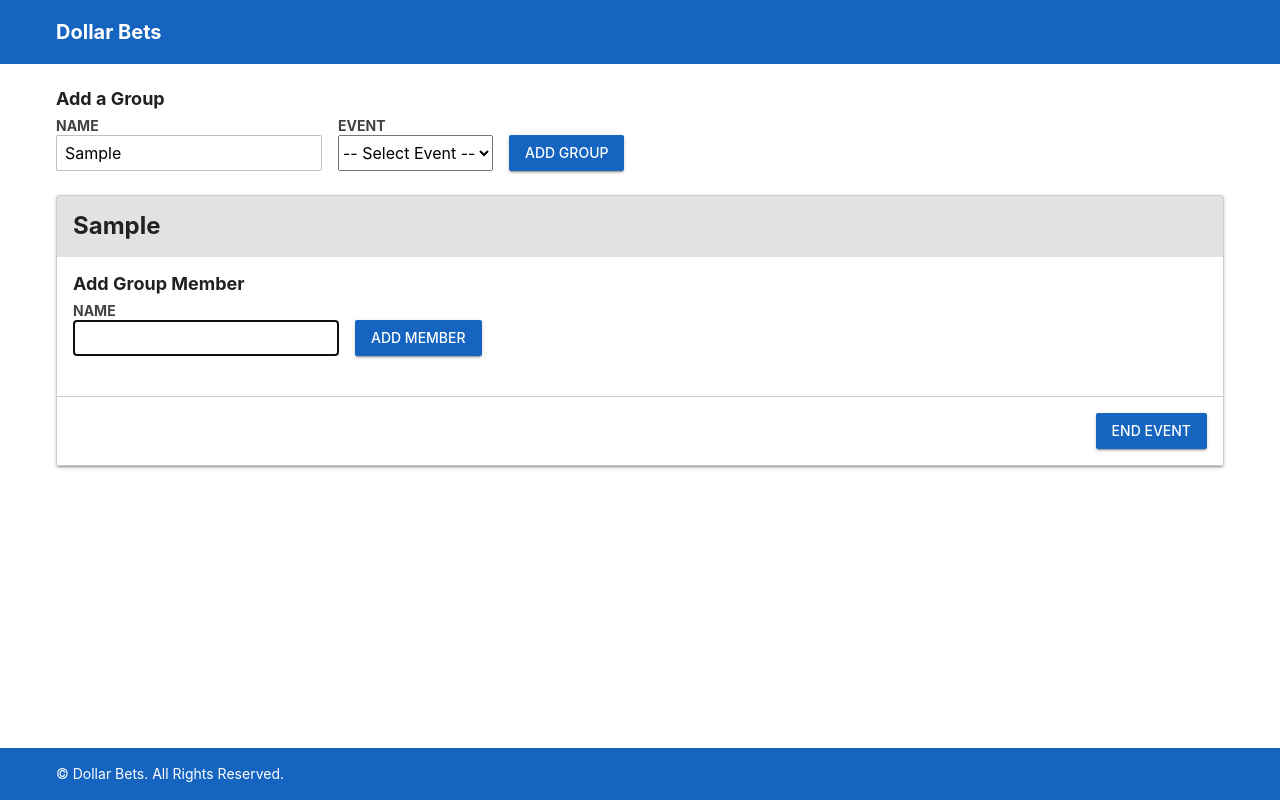
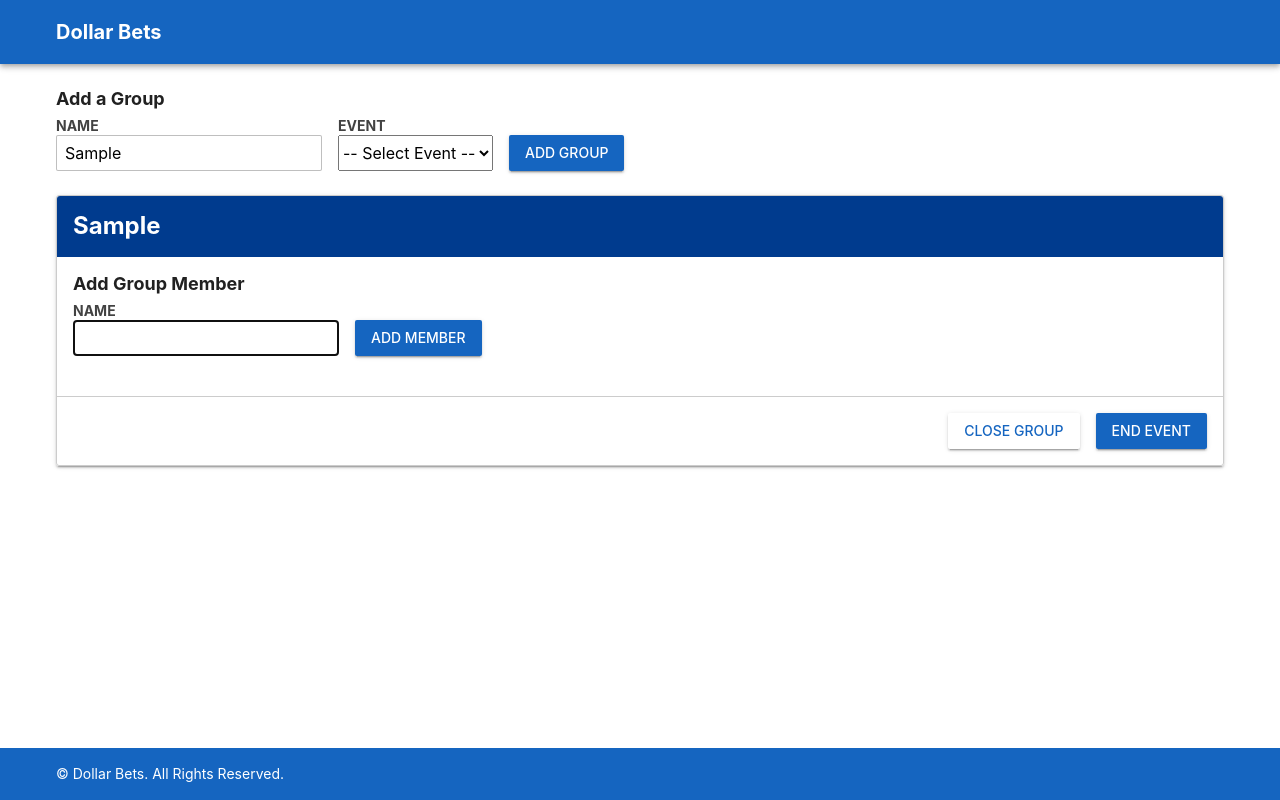
Before and after one commit to drewbolles/dollar-bets, a React app: page / in a window 1280 px wide. Both pictures are taken after typing "Sample" into the empty fields and a click on the button "ADD GROUP". Built offline with nearby package versions, Linux system fonts and the light colour scheme.

Commit message:
Add alt button style, remove group button

```diff
--- a/src/components/App/App.css
+++ b/src/components/App/App.css
@@ -9,6 +9,8 @@
   margin-bottom: 24px;
   background-color: #1565c0;
   color: #fff;
+  box-shadow: 0px 2px 4px -1px rgba(0, 0, 0, 0.2),
+    0px 4px 5px 0px rgba(0, 0, 0, 0.14), 0px 1px 10px 0px rgba(0, 0, 0, 0.12);
 }
 
 .app-title {
@@ -38,6 +40,10 @@
   font-size: 18px;
 }
 
+.form-item {
+  margin-bottom: 6px;
+}
+
 @media (min-width: 600px) {
   .form--inline .form-content {
     display: flex;
@@ -46,6 +52,7 @@
 
   .form--inline .form-item {
     margin-right: 16px;
+    margin-bottom: 0;
   }
 
   .form--inline label {
--- a/src/components/App/index.js
+++ b/src/components/App/index.js
@@ -27,6 +27,12 @@ class App extends Component {
           id: uuid(),
         },
       ],
+    }));
+  };
+
+  handleGroupRemove = id => {
+    this.setState(prevState => ({
+      groups: prevState.groups.filter(group => group.id !== id),
     }));
   };
 
@@ -79,7 +85,11 @@ class App extends Component {
             {groups.length > 0 && (
               <div className="groups">
                 {groups.map((group, index) => (
-                  <Group group={group} key={group.id} />
+                  <Group
+                    group={group}
+                    key={group.id}
+                    removeHandler={this.handleGroupRemove}
+                  />
                 ))}
               </div>
             )}
--- a/src/components/Button/Button.css
+++ b/src/components/Button/Button.css
@@ -15,7 +15,16 @@
   transition: box-shadow 280ms cubic-bezier(0.4, 0, 0.2, 1);
 }
 
+.button + .button {
+  margin-left: 16px;
+}
+
 .button:hover {
   box-shadow: 0px 2px 4px -1px rgba(0, 0, 0, 0.2),
     0px 4px 5px 0px rgba(0, 0, 0, 0.14), 0px 1px 10px 0px rgba(0, 0, 0, 0.12);
 }
+
+.button--alt {
+  background-color: #fff;
+  color: #1565c0;
+}
--- a/src/components/Button/index.js
+++ b/src/components/Button/index.js
@@ -1,10 +1,20 @@
 import React from 'react';
 import './Button.css';
 
-export default function Button({ className, children, ...rest }) {
-  const classes = className ? `button ${className}` : 'button';
+function buildClasses(className, alt) {
+  let classes = 'button';
+  if (className) {
+    classes += ` ${className}`;
+  }
+  if (alt) {
+    classes += ' button--alt';
+  }
+  return classes;
+}
+
+export default function Button({ className, children, alt, ...rest }) {
   return (
-    <button className={classes} {...rest}>
+    <button className={buildClasses(className, alt)} {...rest}>
       {children}
     </button>
   );
--- a/src/components/Group/Group.css
+++ b/src/components/Group/Group.css
@@ -12,15 +12,18 @@
 
 .group-header {
   padding: 16px;
-  background-color: #e1e2e1;
+  background-color: #003b8e;
+  border-radius: 3px 3px 0 0;
 }
 
 .group-name {
   margin-bottom: 0;
+  color: #fff;
 }
 
 .group-event {
   margin-bottom: 0;
+  color: #fff;
   text-transform: capitalize;
 }
 
--- a/src/components/Group/index.js
+++ b/src/components/Group/index.js
@@ -46,13 +46,13 @@ class Group extends Component {
   }
 
   render() {
-    const { name, event } = this.props.group;
+    const { group, removeHandler } = this.props;
     const { memberName, members, active } = this.state;
     return (
       <div className="group">
         <header className="group-header">
-          <h2 className="group-name">{name}</h2>
-          <h3 className="group-event">{event}</h3>
+          <h2 className="group-name">{group.name}</h2>
+          <h3 className="group-event">{group.event}</h3>
         </header>
         <div className="group-content">
           <form
@@ -93,6 +93,14 @@ class Group extends Component {
           )}
         </div>
         <footer className="group-footer">
+          <Button
+            alt
+            onClick={() => {
+              removeHandler(group.id);
+            }}
+          >
+            Close Group
+          </Button>
           <Button onClick={this.handleActiveToggle}>
             {active ? 'End Event' : 'Start Event'}
           </Button>
```
